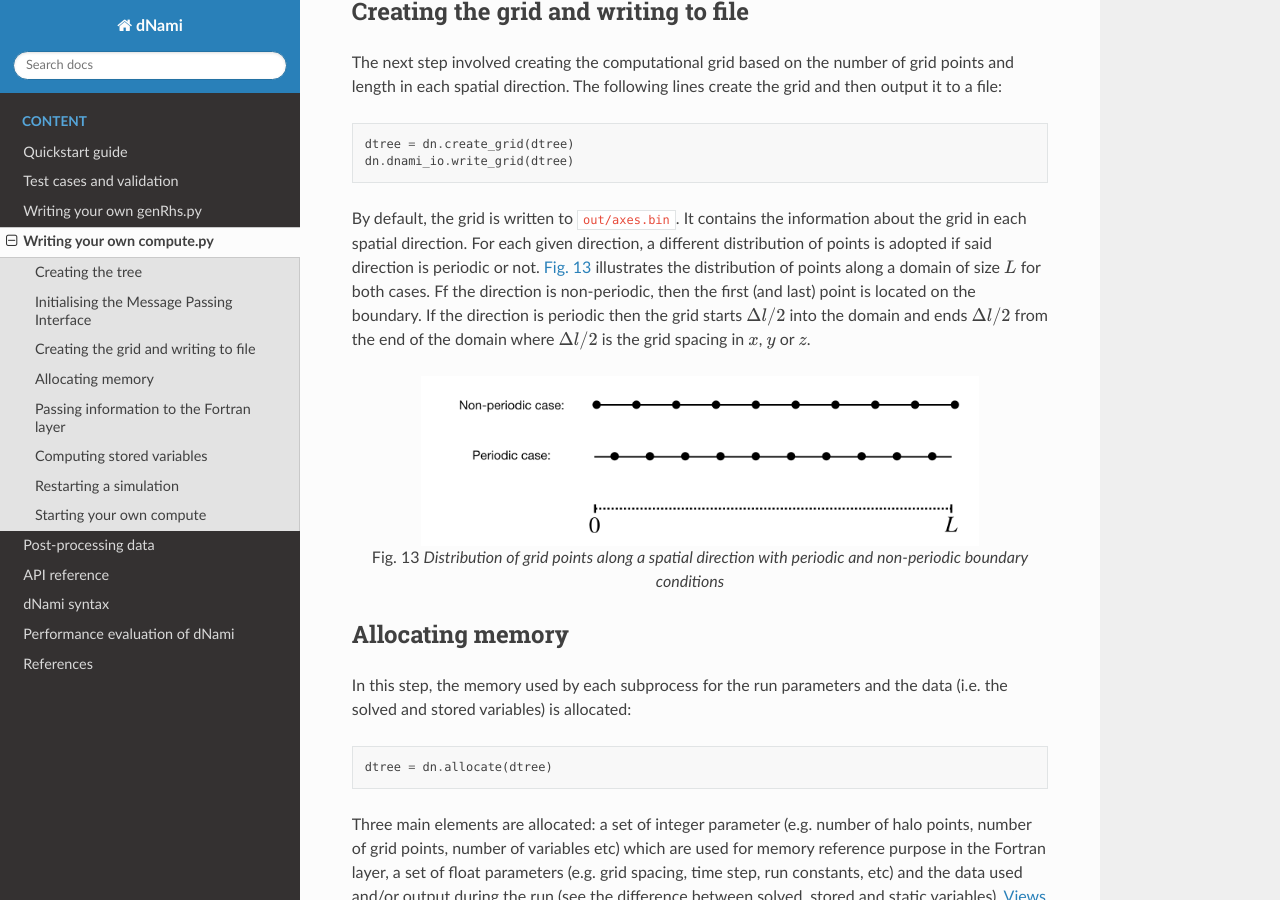
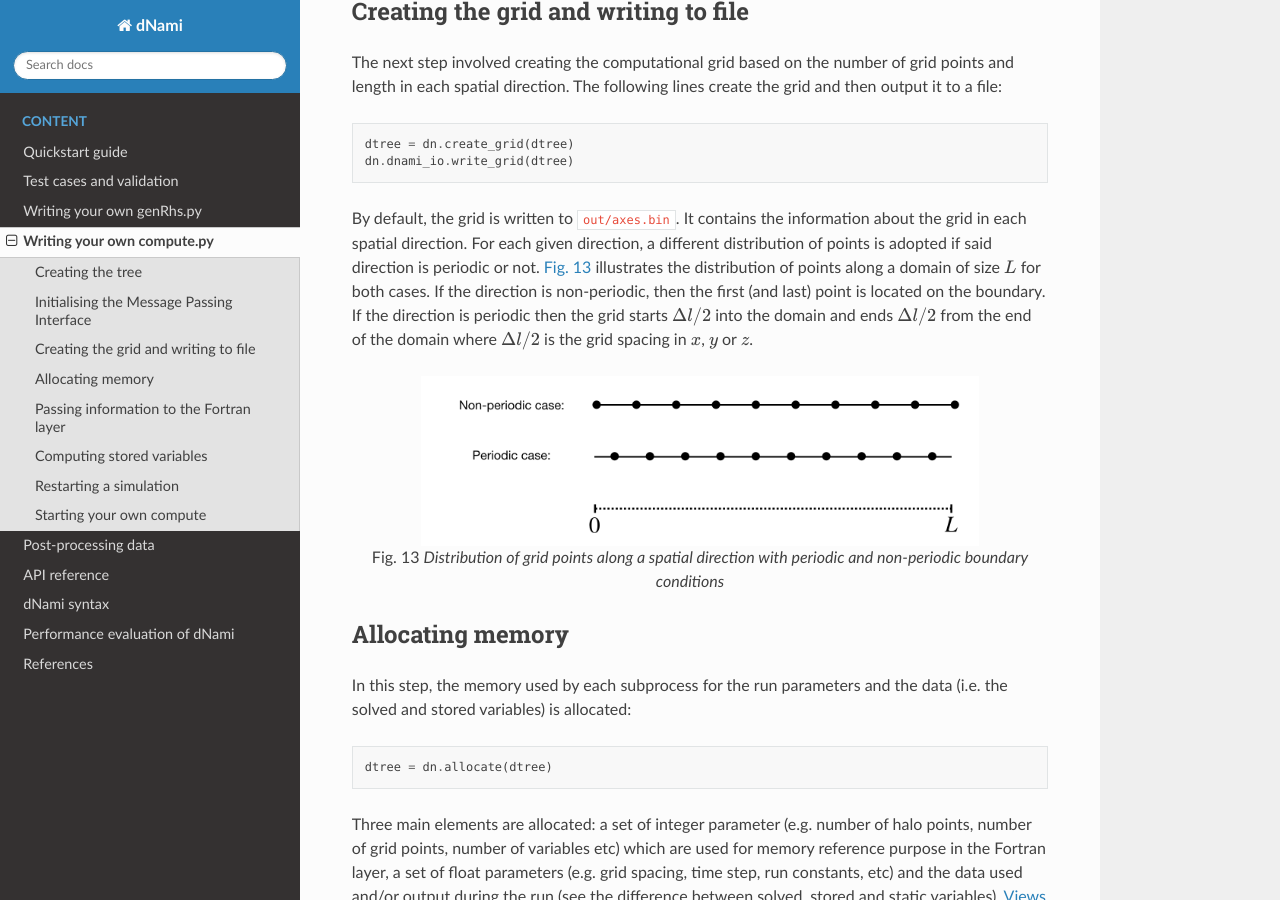
Before and after one commit to dNamiLab/dNami, a Sphinx documentation site: the page built from doc/usage/compute.rst, in a window 1280 px wide and 900 px high, scrolled down 1565 px. Built offline with Sphinx 7.4.7 and the Read the Docs theme 2.0.0, drawn with Linux system fonts in a browser that asks for light colours.

Commit message:
Update compute.rst

```diff
--- a/doc/usage/compute.rst
+++ b/doc/usage/compute.rst
@@ -62,7 +62,7 @@ The next step involved creating the computational grid based on the number of gr
         dn.dnami_io.write_grid(dtree)
 
 
-By default, the grid is written to ``out/axes.bin``. It contains the information about the grid in each spatial direction. For each given direction, a different distribution of points is adopted if said direction is periodic or not. :numref:`grid_points` illustrates the distribution of points along a domain of size :math:`L` for both cases. Ff the direction is non-periodic, then the first (and last) point is located on the boundary. If the direction is periodic then the grid starts :math:`\Delta l/2` into the domain and ends :math:`\Delta l/2` from the end of the domain where :math:`\Delta l /2` is the grid spacing in :math:`x`,  :math:`y` or :math:`z`.
+By default, the grid is written to ``out/axes.bin``. It contains the information about the grid in each spatial direction. For each given direction, a different distribution of points is adopted if said direction is periodic or not. :numref:`grid_points` illustrates the distribution of points along a domain of size :math:`L` for both cases. If the direction is non-periodic, then the first (and last) point is located on the boundary. If the direction is periodic then the grid starts :math:`\Delta l/2` into the domain and ends :math:`\Delta l/2` from the end of the domain where :math:`\Delta l /2` is the grid spacing in :math:`x`,  :math:`y` or :math:`z`.
 
 .. _grid_points:
 .. figure:: img/grid_points.png
```
